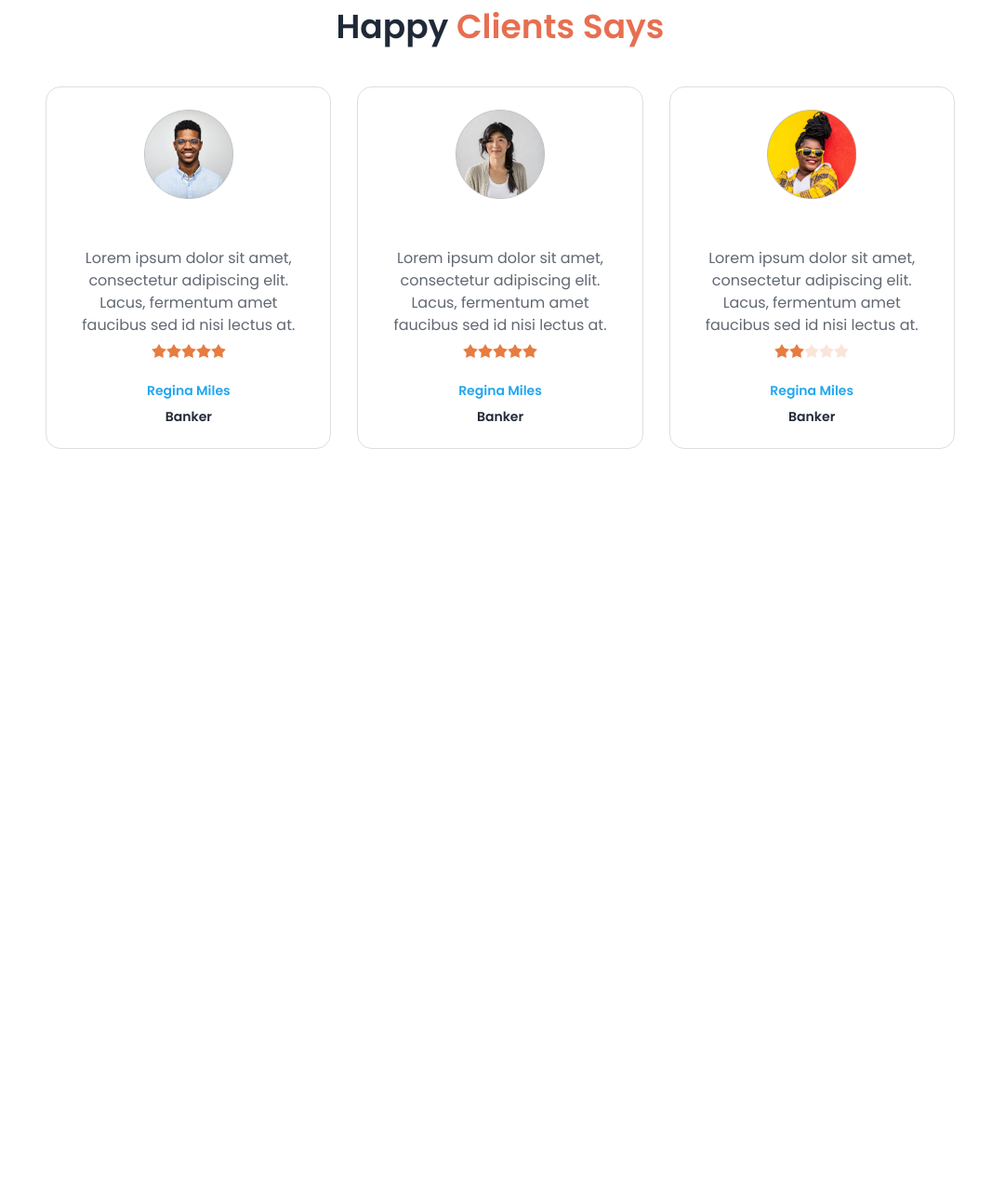
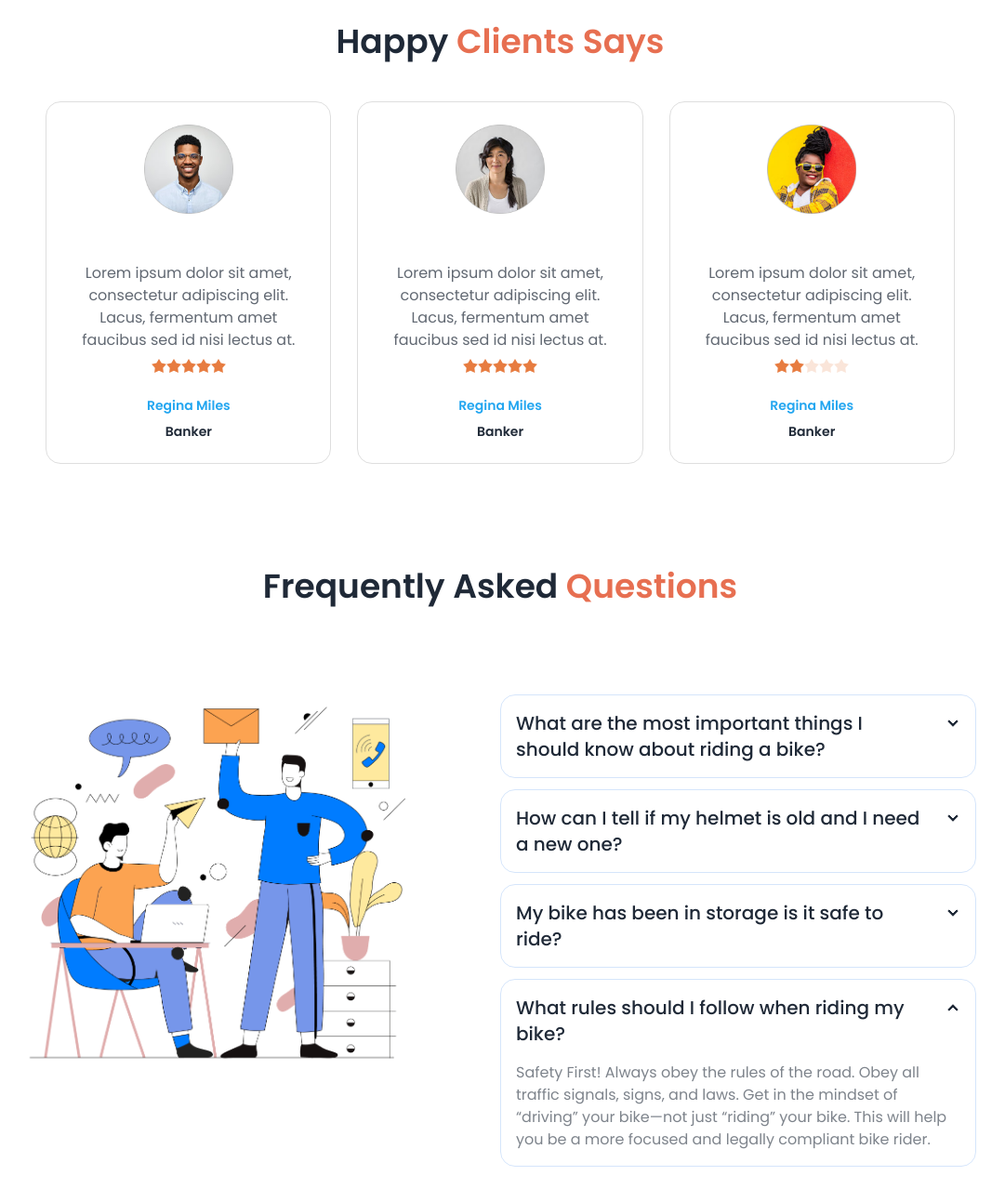
Before and after one commit to shafiqulislamsagor/biker-shop, a plain HTML site: page index.html in a window 1280 px wide. Shown: the part 2663-3956 px from the top of the page at 93% size, without its empty margins (102-1183 px from the left). Before the commit the page ends 3146 px from the top, so only its background shows below. Drawn offline with nearby package versions, Linux system fonts and the light colour scheme.

Commit message:
FAQ parts completed

```diff
--- a/index.html
+++ b/index.html
@@ -32,6 +32,7 @@
             colors: {
               clifford: "#E76F51",
               oranged: "#E77C40",
+              grayed: "#7E848C",
             },
           },
         },
@@ -232,7 +233,7 @@
       <!-- Featured parts -->
       <div class="w-11/12 mx-auto">
         <div class="text-center mt-6 mb-9 lg:mt-9 lg:mb-32">
-          <h2 class="text-2xl md:text-4xl font-semibold mb-2">Featured Bikes In This Year</h2>
+          <h2 class="text-2xl md:text-5xl font-semibold mb-2">Featured Bikes In This Year</h2>
           <p class="text-base text-clifford  font-semibold">Best bike collection</p>
           <hr class="w-12 h-0 mx-auto border  border-clifford">
         </div>
@@ -251,7 +252,7 @@
       <!-- Card parts -->
       <div class="w-full md:w-10/12 mx-auto">
         <div class="text-center mb-11 mt-16">
-          <h3 class="text-3xl md:text-4xl font-semibold">Latest <span class="text-clifford">News</span></h3>
+          <h3 class="text-3xl md:text-5xl font-semibold">Latest <span class="text-clifford">News</span></h3>
         </div>
         <div class="flex flex-col md:flex-row justify-around gap-10 ">
           <div class="card w-11/12 lg:w-4/12 bg-base-100 shadow-xl mx-auto">
@@ -288,6 +289,7 @@
       </div>
       <!-- review parts -->
       <div>
+        <div class="mb-28">
           <div class="text-center mb-11 mt-16">
             <h3 class="text-3xl md:text-4xl font-semibold">Happy <span class="text-clifford">Clients Says</span></h3>
           </div>
@@ -343,6 +345,55 @@
             </div>
           </div>
       </div>
+      <!-- FAQ parts -->
+      <div class="mb-28">
+        <div class="text-center mb-11 lg:mb-24 mt-16">
+          <h3 class="text-3xl md:text-4xl font-semibold">Frequently Asked<span class="text-clifford"> Questions</span></h3>
+        </div>
+        <div class="w-4/5 mx-auto flex flex-col md:flex-row justify-between gap-8 lg:gap-0">
+          <div class="w-full lg:w-2/5">
+            <img class="w-full" src="images/others/Frame (1).png" alt="">
+          </div>
+          <div class="w-full lg:w-2/4 space-y-3">
+            <div class="collapse collapse-arrow border border-[#D5E5FB]">
+              <input type="radio" name="my-accordion-2" checked="checked" />
+              <div class="collapse-title text-xl font-medium">
+                What are the most important things I should know about riding a bike?
+              </div>
+              <div class="collapse-content">
+                <p class="text-base text-grayed">Safety First! Always obey the rules of the road. Obey all traffic signals, signs, and laws. Get in the mindset of “driving” your bike—not just “riding” your bike. This will help you be a more focused and legally compliant bike rider. </p>
+              </div>
+            </div>
+            <div class="collapse collapse-arrow border border-[#D5E5FB]">
+              <input type="radio" name="my-accordion-2" checked="checked" />
+              <div class="collapse-title text-xl font-medium">
+                How can I tell if my helmet is old and I need a new one?
+              </div>
+              <div class="collapse-content">
+                <p class="text-base text-grayed">Safety First! Always obey the rules of the road. Obey all traffic signals, signs, and laws. Get in the mindset of “driving” your bike—not just “riding” your bike. This will help you be a more focused and legally compliant bike rider. </p>
+              </div>
+            </div>
+            <div class="collapse collapse-arrow border border-[#D5E5FB]">
+              <input type="radio" name="my-accordion-2" checked="checked" />
+              <div class="collapse-title text-xl font-medium">
+                My bike has been in storage is it safe to ride?
+              </div>
+              <div class="collapse-content">
+                <p class="text-base text-grayed">Safety First! Always obey the rules of the road. Obey all traffic signals, signs, and laws. Get in the mindset of “driving” your bike—not just “riding” your bike. This will help you be a more focused and legally compliant bike rider. </p>
+              </div>
+            </div>
+            <div class="collapse collapse-arrow border border-[#D5E5FB]">
+              <input type="radio" name="my-accordion-2" checked="checked" />
+              <div class="collapse-title text-xl font-medium">
+                What rules should I follow when riding my bike?
+              </div>
+              <div class="collapse-content">
+                <p class="text-base text-grayed">Safety First! Always obey the rules of the road. Obey all traffic signals, signs, and laws. Get in the mindset of “driving” your bike—not just “riding” your bike. This will help you be a more focused and legally compliant bike rider. </p>
+              </div>
+            </div>
+          </div>
+        </div>
+      </div>
     </main>
     <!-- footer parts -->
     <footer></footer>
```
Also changed, not shown: images/others/Frame (1).png (added). Lines whose indentation alone changed are shown as unchanged.
